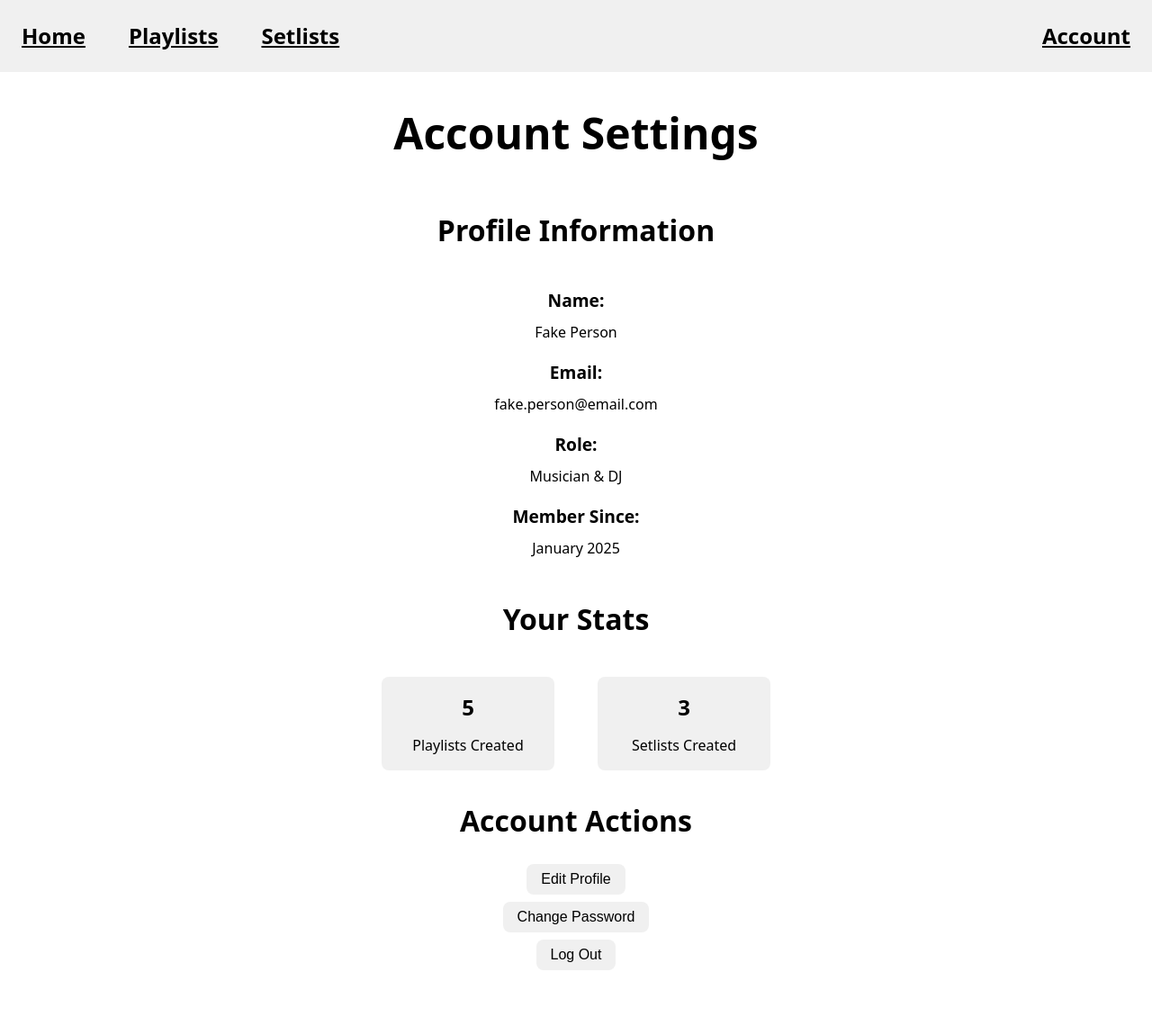
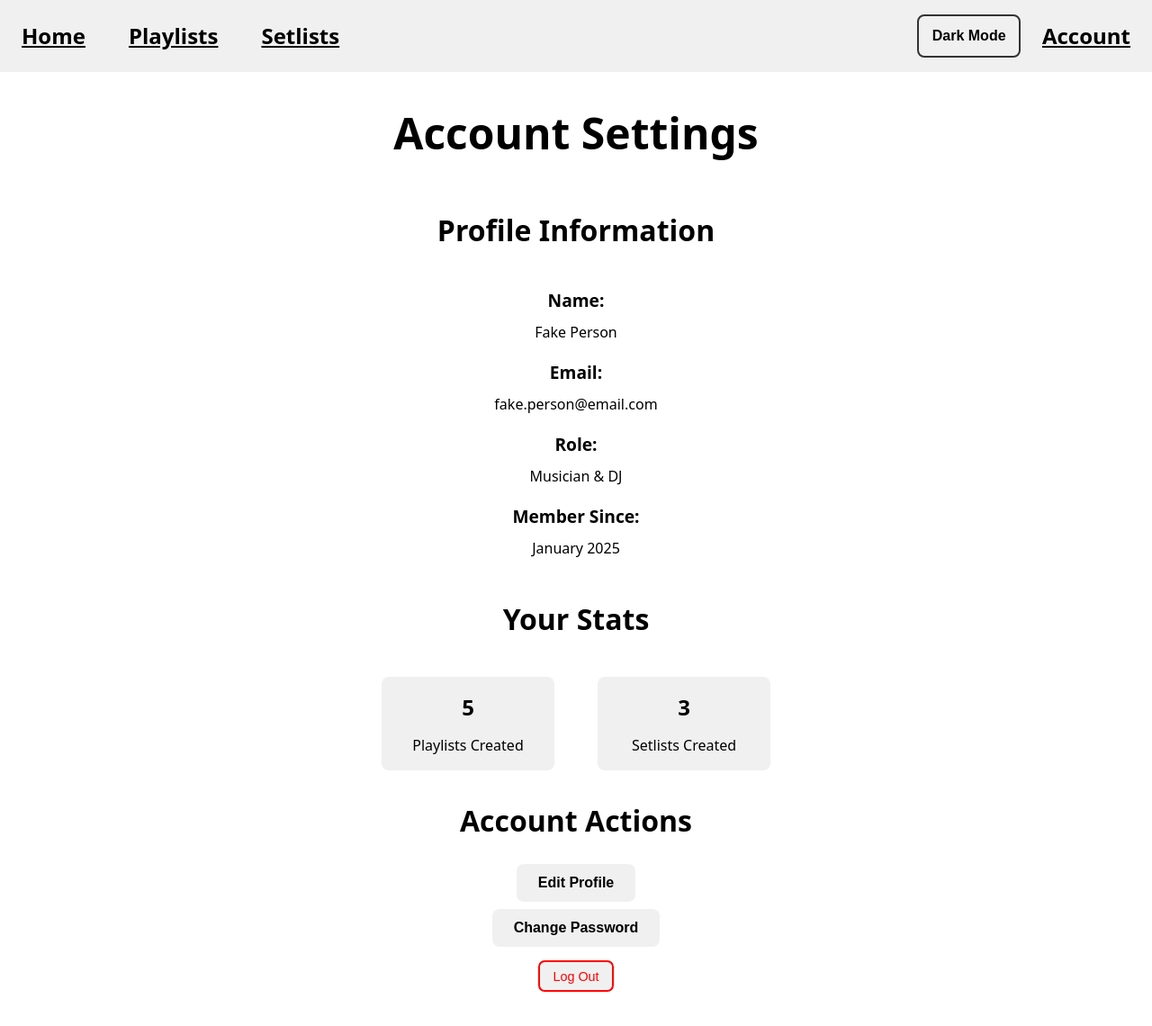
Before and after one commit to jckeller-cp/csc-437-final-website, a React (Vite) app: page /account in a window 1280 px wide. Shown: the top 1140 px of the page at 90% size. Built offline with nearby package versions, Linux system fonts and the light colour scheme.

Commit message:
Added dark mode

```diff
--- a/src/App.css
+++ b/src/App.css
@@ -4,6 +4,17 @@
     --color-bg-medium: #e0e0e0;
     --color-text-primary: black;
     --color-text-secondary: #333;
+    --color-text-negative: red;
+}
+
+body.dark-mode {
+    --color-bg-light: #2a2a2a;
+    --color-bg-medium: #1a1a1a;
+    --color-text-primary: #f0f0f0;
+    --color-text-secondary: #aaa;
+    --color-text-negative: #ff5555;
+    background-color: #121212;
+    color: var(--color-text-primary);
 }
 
 body {
@@ -47,6 +58,22 @@ nav > div > a {
     }
 }
 
+.dark-mode-toggle {
+    padding: 0.4em 0.9em;
+    font-size: 1em;
+    font-weight: bold;
+    border: 2px solid var(--color-text-secondary);
+    border-radius: 0.5em;
+    background: none;
+    color: var(--color-text-primary);
+    cursor: pointer;
+    transition: opacity 0.2s;
+}
+
+.dark-mode-toggle:hover {
+    opacity: 0.7;
+}
+
 main {
     margin-bottom: 5em;
 }
@@ -69,7 +96,7 @@ main {
     flex-wrap: wrap;
 }
 
-.add-button {
+.neutral-button {
     padding: 0.75em 1.5em;
     font-size: 1em;
     font-weight: bold;
@@ -81,23 +108,23 @@ main {
     transition: opacity 0.2s;
 }
 
-.add-button:hover {
+.neutral-button:hover {
     opacity: 0.8;
 }
 
-.delete-button {
+.bad-button {
     padding: 0.5em 1em;
     margin-top: 0.5em;
     font-size: 0.9em;
-    border: 2px solid red;
+    border: 2px solid var(--color-text-negative);
     border-radius: 0.5em;
     background-color: var(--color-bg-light);
-    color: red;
+    color: var(--color-text-negative);
     cursor: pointer;
     transition: opacity 0.2s;
 }
 
-.delete-button:hover {
+.bad-button:hover {
     opacity: 0.8;
 }
 
--- a/src/App.jsx
+++ b/src/App.jsx
@@ -1,4 +1,5 @@
 import { BrowserRouter as Router, Routes, Route, Link } from "react-router-dom";
+import { useState, useEffect } from "react";
 import "./App.css";
 import Home from "./pages/Home";
 import Playlists from "./pages/Playlists";
@@ -8,6 +9,15 @@ import PlaylistDetail from "./pages/PlaylistDetail";
 import SetlistDetail from "./pages/SetlistDetail";
 
 function App() {
+  const [darkMode, setDarkMode] = useState(
+    () => localStorage.getItem("darkMode") === "true"
+  );
+
+  useEffect(() => {
+    document.body.classList.toggle("dark-mode", darkMode);
+    localStorage.setItem("darkMode", darkMode);
+  }, [darkMode]);
+
   return (
     <Router>
       <div className="app">
@@ -19,6 +29,13 @@ function App() {
               <Link to="/setlists">Setlists</Link>
             </div>
             <div className="account-links">
+              <button
+                className="dark-mode-toggle"
+                onClick={() => setDarkMode((prev) => !prev)}
+                aria-label="Toggle dark mode"
+              >
+                {darkMode ? "Light Mode" : "Dark Mode"}
+              </button>
               <Link to="/account">Account</Link>
             </div>
           </nav>
--- a/src/pages/Account.css
+++ b/src/pages/Account.css
@@ -38,12 +38,3 @@
     margin: 0;
     margin-bottom: 0.7em;
 }
-
-.actions-section button {
-    padding: 0.5em 1em;
-    font-size: 1em;
-    border: none;
-    border-radius: 0.5em;
-    background-color: var(--color-bg-light);
-    cursor: pointer;
-}
--- a/src/pages/Account.jsx
+++ b/src/pages/Account.jsx
@@ -46,9 +46,9 @@ function Account() {
 
       <section className="actions-section">
         <h2>Account Actions</h2>
-        <button>Edit Profile</button>
-        <button>Change Password</button>
-        <button>Log Out</button>
+        <button className="neutral-button">Edit Profile</button>
+        <button className="neutral-button">Change Password</button>
+        <button className="bad-button">Log Out</button>
       </section>
     </div>
   );
--- a/src/pages/PlaylistDetail.jsx
+++ b/src/pages/PlaylistDetail.jsx
@@ -6,7 +6,7 @@ import { useState } from "react";
 
 function AddSongButton({ onClick }) {
   return (
-    <button className="add-button" onClick={onClick}>
+    <button className="neutral-button" onClick={onClick}>
       + Add Song
     </button>
   );
@@ -14,7 +14,7 @@ function AddSongButton({ onClick }) {
 
 function DeletePlaylistButton({ onClick }) {
   return (
-    <button className="delete-button" onClick={onClick}>
+    <button className="bad-button" onClick={onClick}>
       Delete Playlist
     </button>
   );
@@ -124,7 +124,7 @@ function SongCard({ song, index, onDelete }) {
         <span className="song-bpm">{song.bpm} BPM</span>
         <span className="song-key">{song.key}</span>
       </div>
-      <button className="delete-button" onClick={onDelete}>
+      <button className="bad-button" onClick={onDelete}>
         Delete
       </button>
     </li>
@@ -146,7 +146,10 @@ function PlaylistDetail() {
   };
 
   const deleteSong = (songId) => {
-    setPlaylist({ ...playlist, songs: playlist.songs.filter((s) => s.id !== songId) });
+    setPlaylist({
+      ...playlist,
+      songs: playlist.songs.filter((s) => s.id !== songId),
+    });
   };
 
   const addSong = (newSong) => {
@@ -189,7 +192,12 @@ function PlaylistDetail() {
 
       <ul className="songs-list">
         {playlist.songs.map((song, index) => (
-          <SongCard key={song.id} song={song} index={index} onDelete={() => deleteSong(song.id)} />
+          <SongCard
+            key={song.id}
+            song={song}
+            index={index}
+            onDelete={() => deleteSong(song.id)}
+          />
         ))}
       </ul>
     </div>
--- a/src/pages/Playlists.jsx
+++ b/src/pages/Playlists.jsx
@@ -6,7 +6,7 @@ import { useState } from "react";
 
 function AddPlaylistButton({ onClick }) {
   return (
-    <button className="add-button" onClick={onClick}>
+    <button className="neutral-button" onClick={onClick}>
       + New Playlist
     </button>
   );
--- a/src/pages/SetlistDetail.jsx
+++ b/src/pages/SetlistDetail.jsx
@@ -23,7 +23,7 @@ function SetlistInfo({ setlist, playlist }) {
 
 function AddSongButton({ onClick }) {
   return (
-    <button className="add-button" onClick={onClick}>
+    <button className="neutral-button" onClick={onClick}>
       + Add Song
     </button>
   );
@@ -93,7 +93,7 @@ function SongCard({ song, index, notes, onDelete }) {
         <span className="song-bpm">{song.bpm} BPM</span>
         <span className="song-key">{song.key}</span>
       </div>
-      <button className="delete-button" onClick={onDelete}>
+      <button className="bad-button" onClick={onDelete}>
         Delete
       </button>
     </li>
--- a/src/pages/Setlists.jsx
+++ b/src/pages/Setlists.jsx
@@ -6,7 +6,7 @@ import { useState } from "react";
 
 function AddSetlistButton({ onClick }) {
   return (
-    <button className="add-button" onClick={onClick}>
+    <button className="neutral-button" onClick={onClick}>
       + New Setlist
     </button>
   );
```
